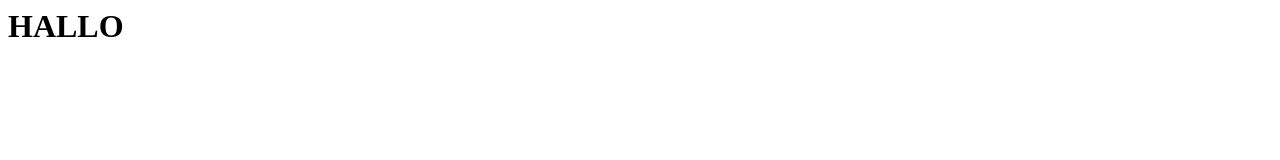
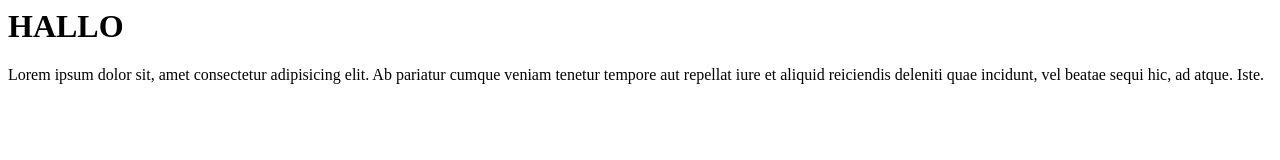
Before and after one commit to Kai5189/git, a plain HTML site: page index.html in a window 1280 px wide. Drawn offline with Linux system fonts and the light colour scheme.

Commit message:
second commit

```diff
--- a/index.html
+++ b/index.html
@@ -7,5 +7,8 @@
 </head>
 <body>
     <h1>HALLO</h1>
+    <p>Lorem ipsum dolor sit, amet consectetur adipisicing elit. Ab pariatur
+        cumque veniam tenetur tempore aut repellat iure et aliquid reiciendis
+        deleniti quae incidunt, vel beatae sequi hic, ad atque. Iste.</p>
 </body>
 </html>
```
